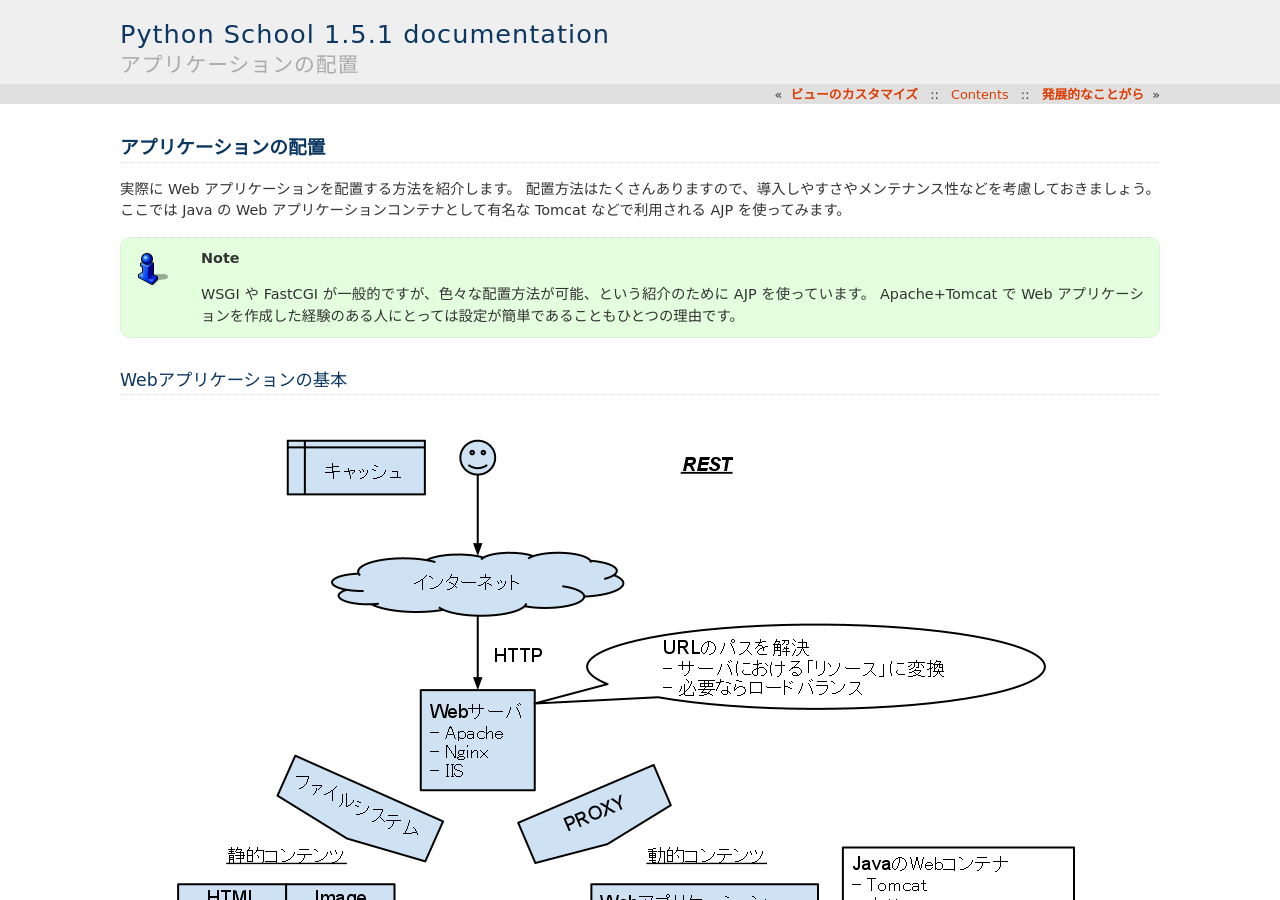
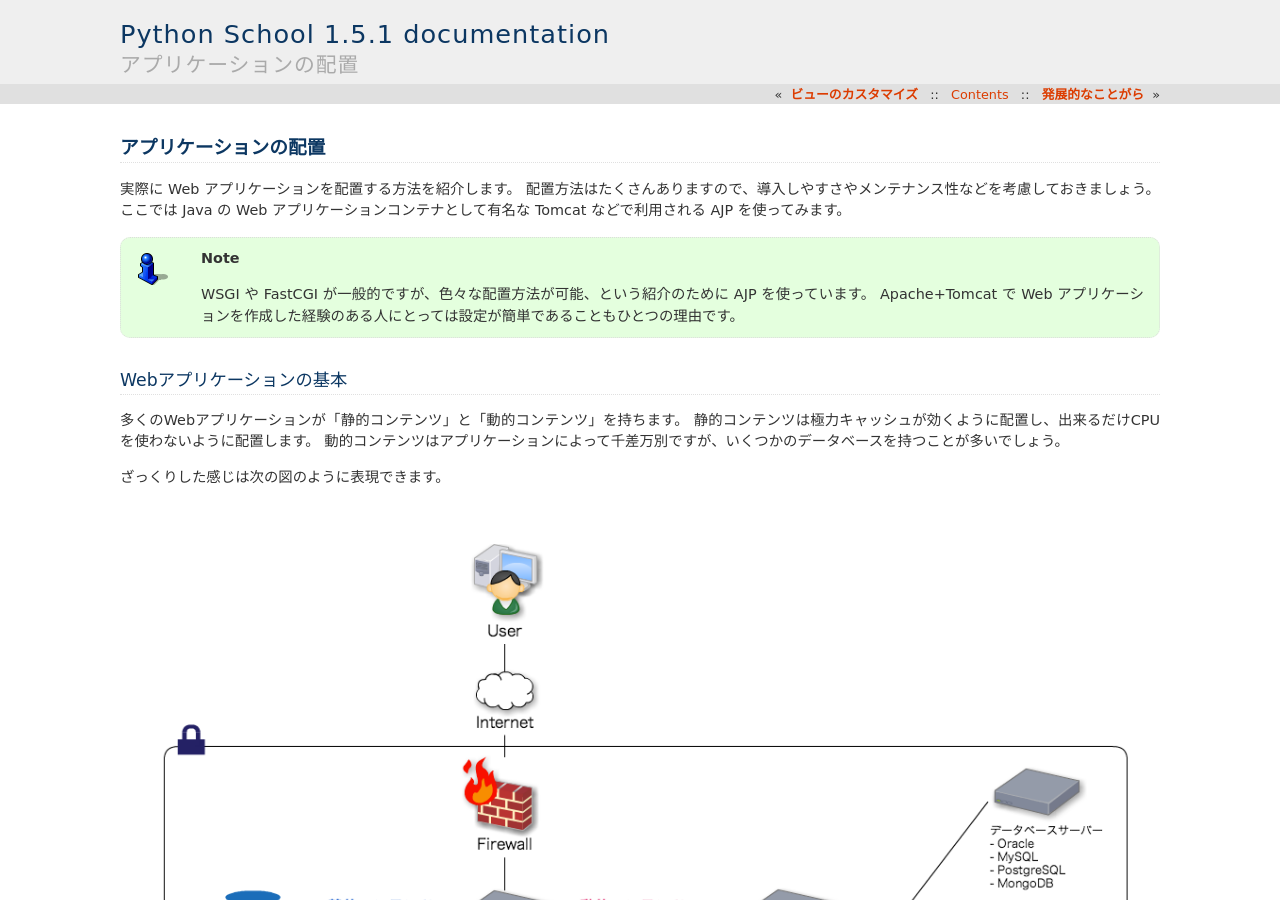
Before and after one commit to skitazaki/python-school-ja, a Sphinx documentation site: the page built from doc/webapps/webapps-6.txt, in a window 1280 px wide and 900 px high. Built offline with Sphinx 7.4.7, drawn with Linux system fonts in a browser that asks for light colours.

Commit message:
Update picture

```diff
--- a/doc/webapps/webapps-6.txt
+++ b/doc/webapps/webapps-6.txt
@@ -12,6 +12,13 @@
 
 Webアプリケーションの基本
 =========================
+
+多くのWebアプリケーションが「静的コンテンツ」と「動的コンテンツ」を持ちます。
+静的コンテンツは極力キャッシュが効くように配置し、出来るだけCPUを使わないように配置します。
+動的コンテンツはアプリケーションによって千差万別ですが、いくつかのデータベースを持つことが多いでしょう。
+
+ざっくりした感じは次の図のように表現できます。
+
 .. figure:: web-application.png
 
 チューニングのポイントはたくさんありますが、
```
Also changed, not shown: doc/webapps/web-application.png.
